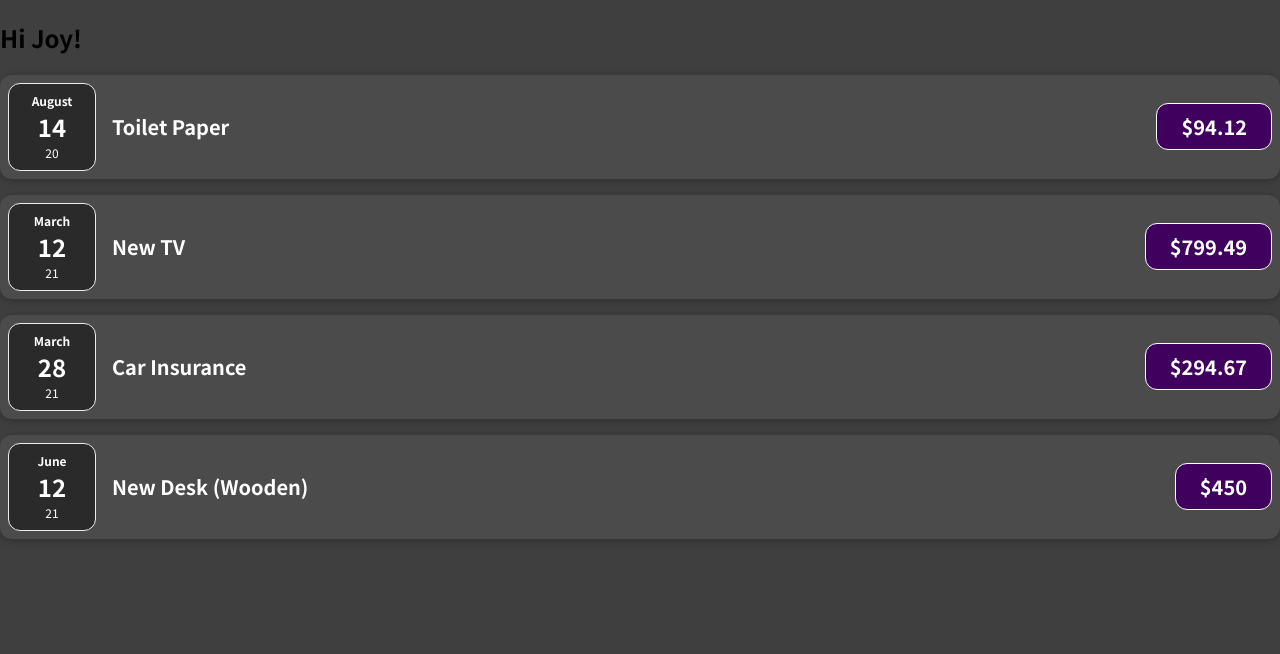
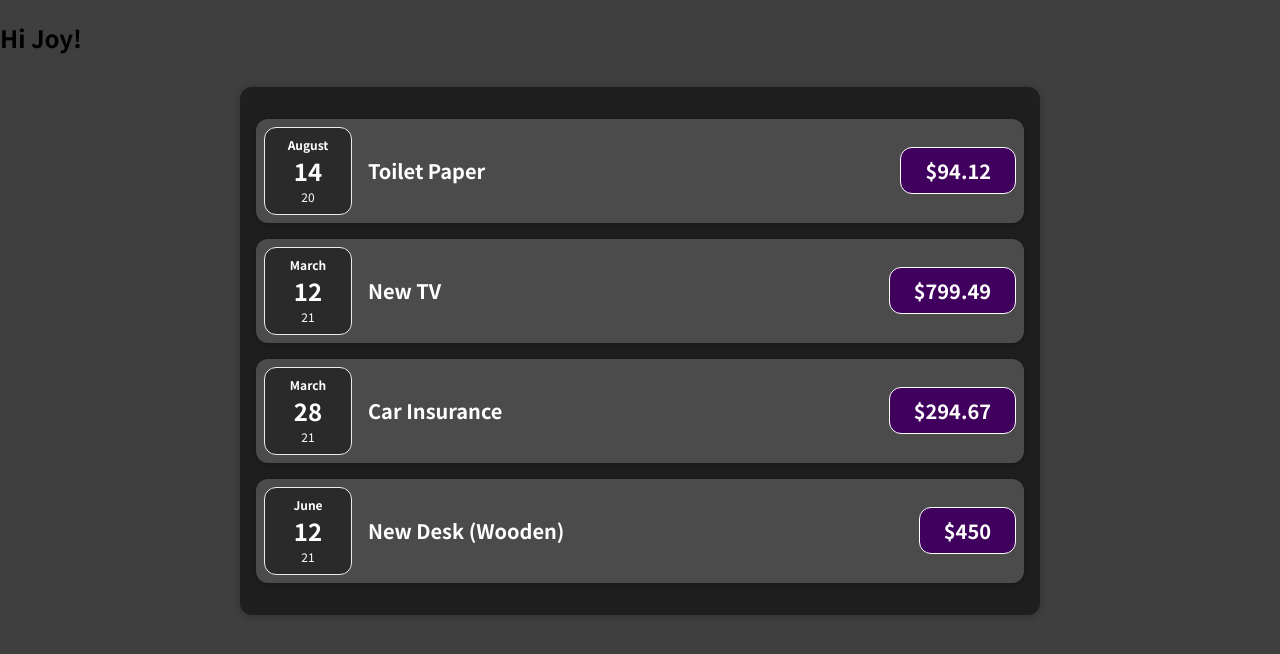
Before and after one commit to Wakarende/expense-tracker, a JavaScript app: page / in a window 1280 px wide. Shown: the top 654 px of the page. Built offline with nearby package versions, Linux system fonts and the light colour scheme.

Commit message:
add expenses component

```diff
--- a/src/App.js
+++ b/src/App.js
@@ -1,7 +1,8 @@
-import ExpenseItem from "./components/ExpenseItem";
+
+import Expenses from "./components/Expenses";
 
 function App() {
-  const expenses = [
+   const expenses = [
     {
       id: 'e1',
       title: 'Toilet Paper',
@@ -22,31 +23,10 @@
       date: new Date(2021, 5, 12),
     },
   ];
-
-
   return (
     <div>
       <h2>Hi Joy!</h2>
-      <ExpenseItem
-      title={expenses[0].title}
-      amount={expenses[0].amount}
-      date={expenses[0].date}>
-      </ExpenseItem>
-      <ExpenseItem
-      title={expenses[1].title}
-      amount={expenses[1].amount}
-      date={expenses[1].date}>
-      </ExpenseItem>
-      <ExpenseItem
-      title={expenses[2].title}
-      amount={expenses[2].amount}
-      date={expenses[2].date}>
-      </ExpenseItem>
-       <ExpenseItem
-      title={expenses[3].title}
-      amount={expenses[3].amount}
-      date={expenses[3].date}>
-      </ExpenseItem>
+      <Expenses expenses = {expenses}></Expenses>
     </div>
   );
 }
--- /dev/null
+++ b/src/components/Expenses.css
@@ -0,0 +1,9 @@
+.expenses {
+  padding: 1rem;
+  background-color: rgb(31, 31, 31);
+  margin: 2rem auto;
+  width: 50rem;
+  max-width: 95%;
+  border-radius: 12px;
+  box-shadow: 0 1px 8px rgba(0, 0, 0, 0.25);
+}
--- /dev/null
+++ b/src/components/Expenses.js
@@ -0,0 +1,32 @@
+import ExpenseItem from "./ExpenseItem";
+import './Expenses.css';
+
+
+function Expenses(props){
+  return(
+    <div className="expenses">
+    <ExpenseItem
+      title={props.expenses[0].title}
+      amount={props.expenses[0].amount}
+      date={props.expenses[0].date}>
+      </ExpenseItem>
+      <ExpenseItem
+      title={props.expenses[1].title}
+      amount={props.expenses[1].amount}
+      date={props.expenses[1].date}>
+      </ExpenseItem>
+      <ExpenseItem
+      title={props.expenses[2].title}
+      amount={props.expenses[2].amount}
+      date={props.expenses[2].date}>
+      </ExpenseItem>
+       <ExpenseItem
+      title={props.expenses[3].title}
+      amount={props.expenses[3].amount}
+      date={props.expenses[3].date}>
+      </ExpenseItem>
+    </div>
+  )
+}
+
+export default Expenses;
```
